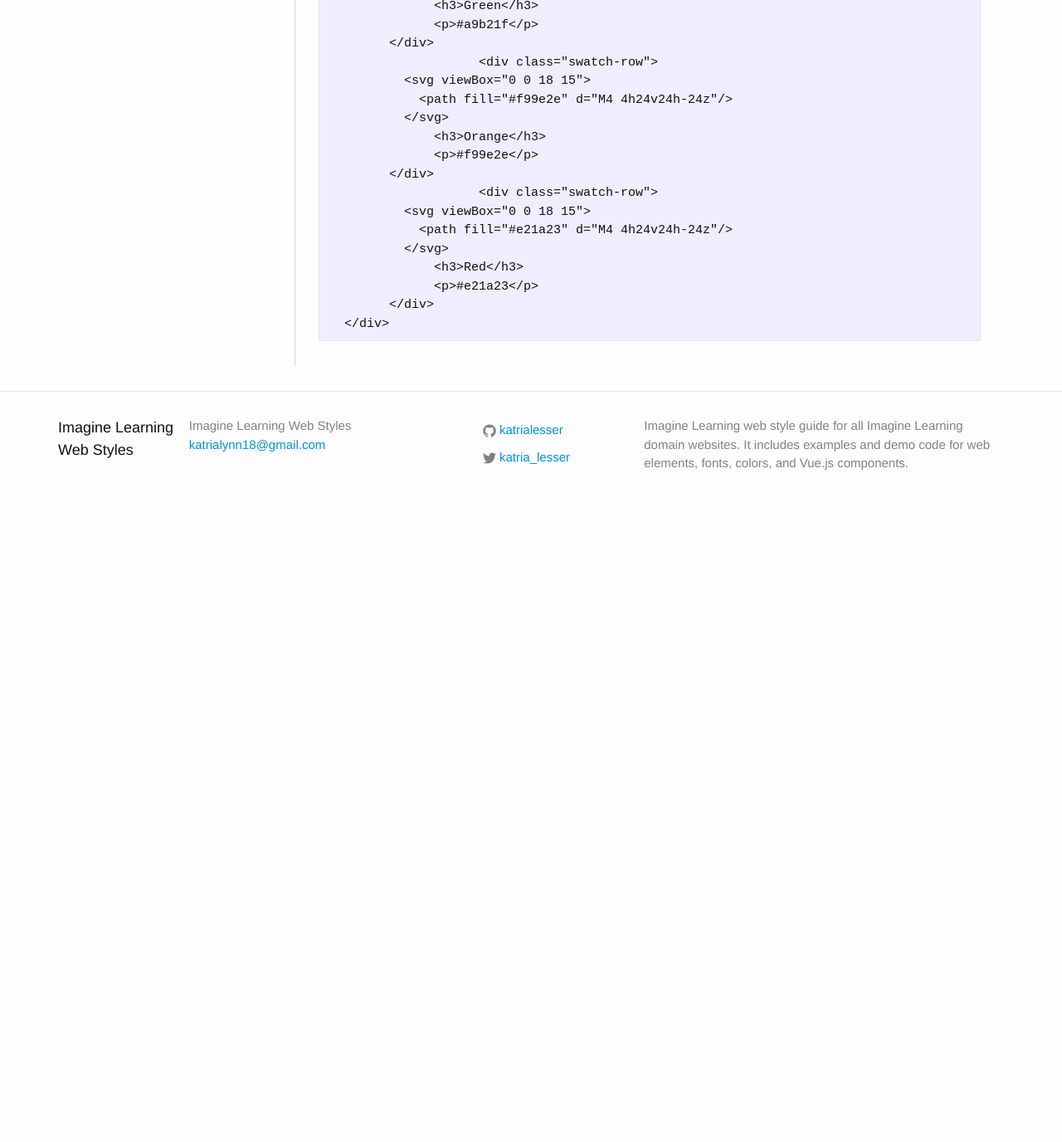
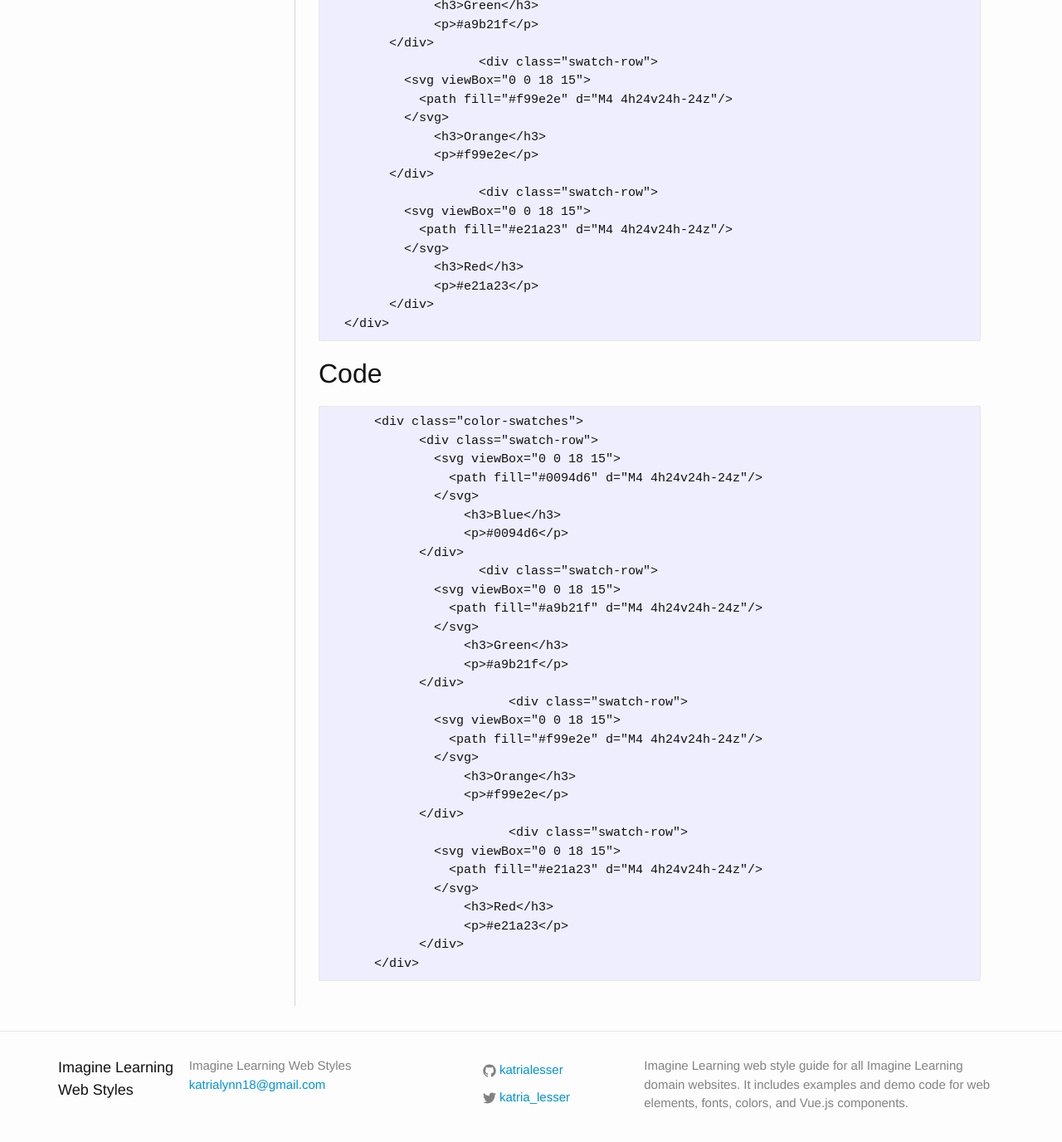
Before and after one commit to katrialesser/IL-Web-Styles, a Jekyll site: the page built from Pages/about.md, in a window 1280 px wide and 1400 px high, scrolled down 587 px. Shown: the top 1376 px of the window at 83% size. Built offline with Jekyll 4.4.1, drawn with Linux system fonts in a browser that asks for light colours; before the commit the page ends 1217 px from its top, so only the background shows below that.

Commit message:
Example demo code

````diff
--- a/Pages/about.md
+++ b/Pages/about.md
@@ -48,3 +48,40 @@ You can find the source code for Jekyll at
                   <p>#e21a23</p>
             </div>
       </div>
+
+
+## Code
+
+
+```
+      <div class="color-swatches">
+            <div class="swatch-row">
+              <svg viewBox="0 0 18 15">
+                <path fill="#0094d6" d="M4 4h24v24h-24z"/>
+              </svg>
+                  <h3>Blue</h3>
+                  <p>#0094d6</p>
+            </div>
+                    <div class="swatch-row">
+              <svg viewBox="0 0 18 15">
+                <path fill="#a9b21f" d="M4 4h24v24h-24z"/>
+              </svg>
+                  <h3>Green</h3>
+                  <p>#a9b21f</p>
+            </div>
+                        <div class="swatch-row">
+              <svg viewBox="0 0 18 15">
+                <path fill="#f99e2e" d="M4 4h24v24h-24z"/>
+              </svg>
+                  <h3>Orange</h3>
+                  <p>#f99e2e</p>
+            </div>
+                        <div class="swatch-row">
+              <svg viewBox="0 0 18 15">
+                <path fill="#e21a23" d="M4 4h24v24h-24z"/>
+              </svg>
+                  <h3>Red</h3>
+                  <p>#e21a23</p>
+            </div>
+      </div>
+```
````
